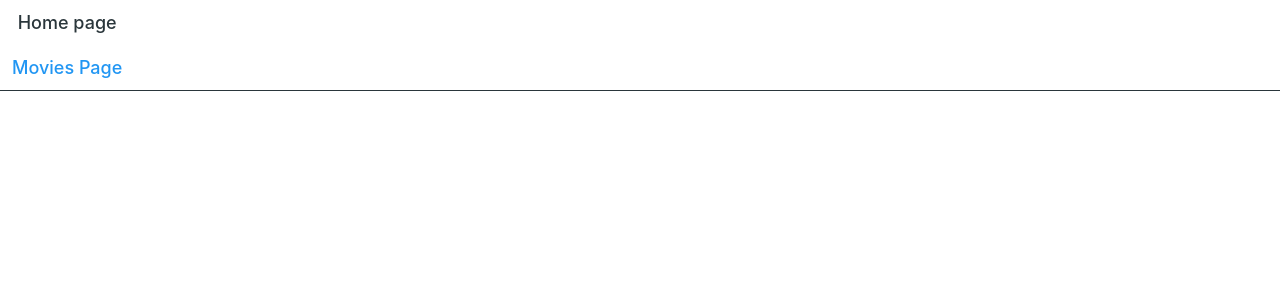
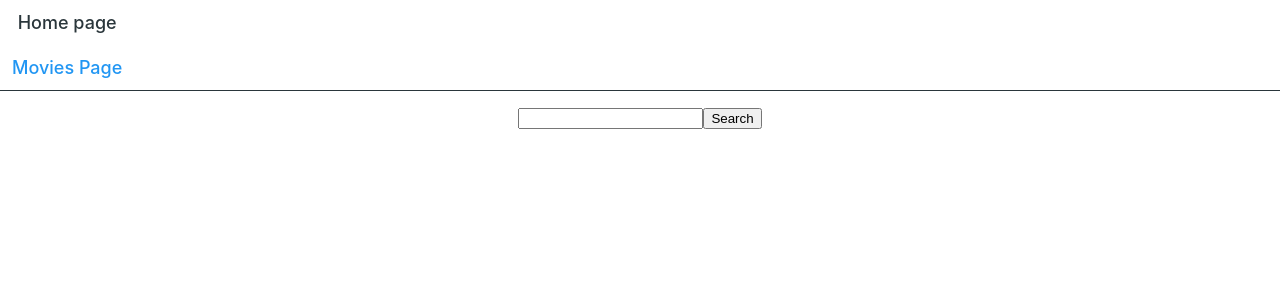
Before and after one commit to Jakkanda/goit-react-hw-05-movies, a React (Create React App) app: page /movies in a window 1280 px wide. Shown: the top 300 px of the page. Built offline with nearby package versions, Linux system fonts and the light colour scheme.

Commit message:
In progress

```diff
--- a/src/App.js
+++ b/src/App.js
@@ -1,7 +1,8 @@
 import './App.css';
 import { Switch, Route } from 'react-router-dom';
-import { HomePage } from './Pages/HomePage';
-import { MovieDetailsPage } from './Pages/MovieDetailsPage';
+import HomePage from './Pages/HomePage';
+import MovieDetailsPage from './Pages/MovieDetailsPage';
+import MoviePage from './Pages/MoviePage';
 import { AppBar } from './components/AppBar/AppBar';
 
 function App() {
@@ -13,9 +14,9 @@ function App() {
           <HomePage />
         </Route>
 
-        {/* <Route path="/movies" exact>
+        <Route path="/movies" exact>
           <MoviePage />
-        </Route> */}
+        </Route>
 
         <Route path="/movies/:movieId">
           <MovieDetailsPage />
--- a/src/Pages/HomePage.js
+++ b/src/Pages/HomePage.js
@@ -2,9 +2,10 @@ import { useState, useEffect } from 'react';
 import { Link, useRouteMatch } from 'react-router-dom';
 import * as moviesAPI from '../services/fetch-moviesAPI';
 
-export function HomePage() {
+export default function HomePage() {
   const [trendingMoviesList, setTrendingMovieList] = useState([]);
   const { url } = useRouteMatch();
+
   useEffect(() => {
     moviesAPI.fetchTrendingMovies().then(setTrendingMovieList);
   }, []);
--- a/src/Pages/MovieDetailsPage.js
+++ b/src/Pages/MovieDetailsPage.js
@@ -2,7 +2,7 @@ import { useState, useEffect } from 'react';
 import { useParams } from 'react-router-dom';
 import * as moviesAPI from '../services/fetch-moviesAPI';
 
-export function MovieDetailsPage() {
+export default function MovieDetailsPage() {
   const { movieId } = useParams();
   console.log(movieId);
   const [movie, setMovie] = useState(null);
@@ -10,5 +10,5 @@ export function MovieDetailsPage() {
     moviesAPI.fetchDetailsByMovie(movieId).then(setMovie);
   }, [movieId]);
 
-  return <>{movie && <h2>{movie.title}</h2>}</>;
+  return <>{movie && <h2>Hello</h2>}</>;
 }
--- a/src/Pages/MoviePage.js
+++ b/src/Pages/MoviePage.js
@@ -0,0 +1,35 @@
+import { useState, useEffect } from 'react';
+// import { useParams } from 'react-router-dom';
+import * as moviesAPI from '../services/fetch-moviesAPI';
+
+export default function MoviePage() {
+  const [query, setQuery] = useState('');
+  const [moviesList, setMoviesList] = useState(null);
+
+  //   const handleInputChange = e => {
+  //     setQuery( e.target.value);
+  //   };
+
+  const handleSubmit = e => {
+    e.preventDefault();
+
+    setQuery(e.target.value);
+  };
+
+  useEffect(() => {
+    if (query === '') {
+      return;
+    }
+    moviesAPI.fetchByKeyword(query).then(setMoviesList);
+  }, [query]);
+
+  return (
+    <>
+      <form onSubmit={handleSubmit}>
+        <input type="text"></input>
+        <button type="submit">Search</button>
+      </form>
+      {moviesList && <p>Тут будет список книг</p>}
+    </>
+  );
+}
--- a/src/services/fetch-moviesAPI.js
+++ b/src/services/fetch-moviesAPI.js
@@ -5,6 +5,7 @@ async function fetchWithErrorHandling(url = '') {
   try {
     const response = await fetch(url);
     const movies = await response.json();
+    console.log(movies);
     return movies.results;
   } catch (error) {
     console.log(error);
```
